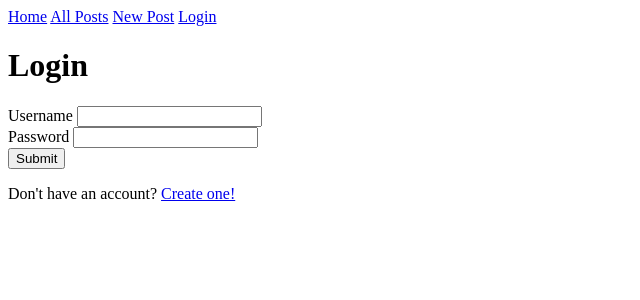
After one commit to vealjoshua/blogz, a Flask app: page /login in a window 1280 px wide. The commit adds this page. Shown: the top 300 px of the page, without its empty margins (0-640 px from the left). Run offline with Flask 2, Linux system fonts and the light colour scheme.

Commit message:
Functionality Check.

```diff
--- a/main.py
+++ b/main.py
@@ -1,48 +1,166 @@
-from flask import Flask, request, redirect, render_template
+from flask import Flask, request, redirect, render_template, session
 from flask_sqlalchemy import SQLAlchemy
 import jinja2
+import re
 
 app = Flask(__name__)
 app.config['DEBUG'] = True
-app.config['SQLALCHEMY_DATABASE_URI'] = 'mysql+pymysql://build-a-blog:buildablog@localhost:8889/build-a-blog'
+app.config['SQLALCHEMY_DATABASE_URI'] = 'mysql+pymysql://blogz:blogyourlife@localhost:8889/blogz'
 app.config['SQLALCHEMY_ECHO'] = True
 db = SQLAlchemy(app)
+app.secret_key = "JaCIWXViOStUvThg"
 
 class Blog(db.Model):
     id = db.Column(db.Integer, primary_key=True)
     title = db.Column(db.String(64))
     body = db.Column(db.String(255))
+    user_id = db.Column(db.Integer, db.ForeignKey('user.id'))
 
-    def __init__ (self, title, body):
+    def __init__ (self, title, body, user):
         self.title = title
         self.body = body
+        self.user = user
+
+class User(db.Model):
+    id = db.Column(db.Integer, primary_key=True)
+    username = db.Column(db.String(32), unique=True)
+    password = db.Column(db.String(32))
+    blogs = db.relationship('Blog', backref='user')
+
+    def __init__(self, username, password):
+        self.username = username
+        self.password = password
+
+@app.before_request
+def require_login():
+    allowed_routes = ['/', 'blog', 'login', 'signup']
+    if request.endpoint not in allowed_routes and 'user' not in session:
+        return redirect('/login')
 
 @app.route('/')
 def index():
-    return redirect('/blog')
+    return render_template('index.html')
 
 @app.route('/blog', methods=['GET'])
 def blog():
     if len(request.args) > 0:
         blog = Blog.query.get(request.args.get("id"))
-        return render_template('blog_entry.html', blog=blog)
+        return render_template('individual_blog.html', blog=blog)
     else:
         blogs = Blog.query.all()
-        return render_template('index.html', blogs=blogs)
+        return render_template('list_blogs.html', blogs=blogs)
+
+@app.route('/login', methods=['GET', 'POST'])
+def login():
+    if request.method == 'POST':
+        # Check to see if user entered in all fields
+        # Check if user exists
+        # Check if password is correct
+        # Store session when user logs in
+
+        username = request.form['username']
+        password = request.form['password']
+
+        username_err = ""
+        password_err = ""
+
+        if not username:
+            username_err = "Username field cannot be left blank."
+        if not password:
+            password_err = "Password field cannot be left blank."
+
+        if not username_err and not password_err:
+            user = User.query.filter_by(username=username).first()
+            if user:
+                if password == user.password:
+                    session['user'] = username
+                    return redirect('/newpost')
+                else:
+                    password_err = "The password that was entered is incorrect."
+                    return render_template('login.html', username=username, username_err=username_err, password_err=password_err)
+            else:
+                username_err = "This user does not exist"
+                return render_template('login.html', username=username, username_err=username_err, password_err=password_err)
+        else:
+            return render_template('login.html', username=username, username_err=username_err, password_err=password_err)
+    else:
+        return render_template('login.html')
+
+@app.route('/logout')
+def logout():
+    del session['user']
+    return redirect('/blog')
 
 @app.route('/newpost', methods=['GET', 'POST'])
 def newpost():
     if request.method == 'POST':
         blog_title = request.form['blog_title']
         blog_body = request.form['blog_body']
-        new_blog = Blog(blog_title, blog_body)
 
-        db.session.add(new_blog)
-        db.session.commit()
+        if not blog_title:
+            return render_template('add_a_blog.html', title_error="You must enter a blog title.")
+        elif not blog_body:
+            return render_template('add_a_blog.html', body_error="You must enter a blog body.")
+        else:
+            user = User.query.filter_by(username=session['user']).first()
+            new_blog = Blog(blog_title, blog_body, user)
 
-        return redirect(f'/blog?id={new_blog.id}')
+            db.session.add(new_blog)
+            db.session.commit()
+
+            return redirect(f'/blog?id={new_blog.id}')
     else:
         return render_template('add_a_blog.html')
 
+@app.route('/signup', methods=['GET', 'POST'])
+def signup():
+    # Check if user entered in fields
+    # Check if passwords match
+    # Check if user already exists in database
+    # Store user in database
+
+    pattern = re.compile('.{3,20}')
+
+    if request.method == 'POST':
+        username = request.form['username']
+        password = request.form['password']
+        confirm_password = request.form['confirm_password']
+
+        username_err = ""
+        password_err = ""
+        confirm_password_err = ""
+
+        if not pattern.match(username):
+            username_err = "Username must contain 3-20 characters."
+        elif ' ' in username:
+            username_err = "Username cannot contain any spaces."
+        elif User.query.filter_by(username=username).first():
+            username_err = "This username is taken."
+
+        if not pattern.match(password):
+            password_err = "Password must contain 3-20 characters."
+        elif ' ' in password:
+            password_err = "Password cannot contain any spaces."
+
+        if not pattern.match(confirm_password):
+            confirm_password_err = "Password must contain 3-20 characters."
+        elif ' ' in confirm_password:
+            confirm_password_err = "Password cannot contain any spaces."
+        elif password != confirm_password:
+            confirm_password_err = "Passwords do not match."
+
+        if not username_err and not password_err and not confirm_password_err:
+            new_user = User(username, password)
+            db.session.add(new_user)
+            db.session.commit()
+
+            session['user'] = new_user.username
+
+            return redirect('/newpost')
+        else:
+            return render_template('signup.html', username=username, username_err=username_err, password_err=password_err, confirm_password_err=confirm_password_err)
+    else:
+        return render_template('signup.html')
+
 if __name__ == '__main__':
     app.run()
--- a/templates/base.html
+++ b/templates/base.html
@@ -6,11 +6,23 @@
 <head>
     <meta charset="UTF-8">
     <meta http-equiv="X-UA-Compatible" content="IE=edge,chrome=1">
-    <title>build-a-blog</title>
+    <title>blogz</title>
+    <style>
+        .error {
+            color: red;
+        }
+    </style>
 </head>
     <body>
-        <a href="/blog" style="margin-right: 25px">Main Blog Page</a>
-        <a href="/newpost">Add a Blog Entry</a>
+        <a href="/">Home</a>
+        <a href="/blog">All Posts</a>
+        <a href="/newpost">New Post</a>
+        {% if session %}
+            <a href="/logout">Logout</a>
+        {% else %}
+            <a href="/login">Login</a>
+        {% endif %}
+
         {% block content %}
         {% endblock %}
     </body>
--- /dev/null
+++ b/templates/login.html
@@ -0,0 +1,15 @@
+{% extends "base.html" %}
+
+{% block content %}
+
+<h1>Login</h1>
+<form method="POST">
+    Username <input type="text" name="username" value="{{username}}"/> <span class="error">{{username_err}}</span>
+    <br>
+    Password <input type="password" name="password" /> <span class="error">{{password_err}}</span>
+    <br>
+    <input type="submit" value="Submit" />
+</form>
+<p>Don't have an account? <a href="/signup">Create one!</a></p>
+
+{% endblock %}
```
Also changed, not shown: templates/index.html (+0 -12 lines), templates/list_blogs.html (added, +19 -0 lines), templates/signup.html (added, +16 -0 lines), list_blogs.html (added), templates/individual_blog.html (renamed from templates/blog_entry.html), templates/single_user.html (added).
